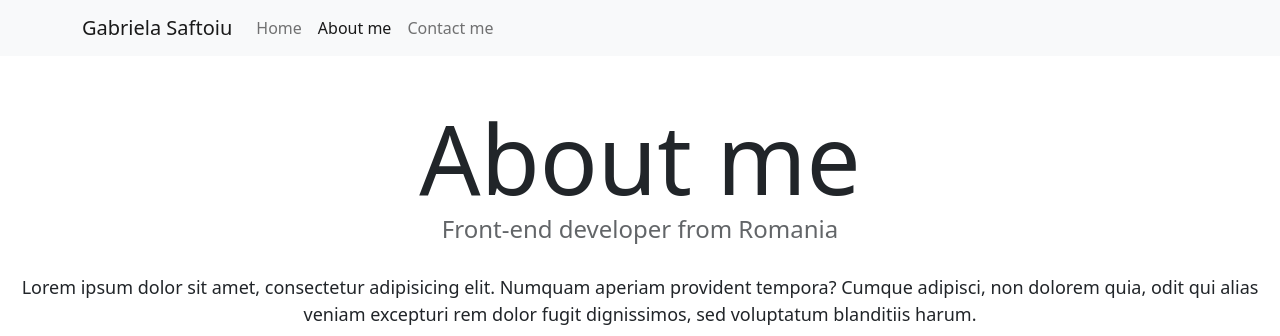
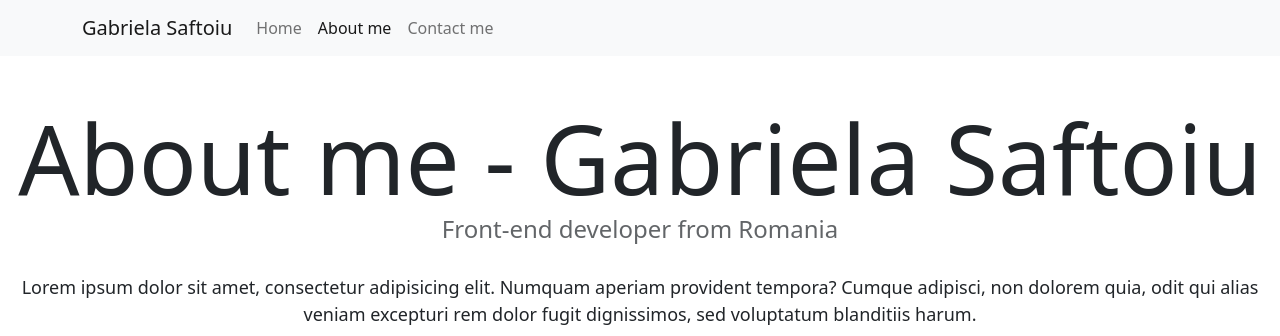
Before and after one commit to Gabri-Sa/gabriela-saftoiu, a plain HTML site: page about.html in a window 1280 px wide. Shown: the top 336 px of the page. Drawn offline with nearby package versions, Linux system fonts and the light colour scheme.

Commit message:
amended h1

```diff
--- a/about.html
+++ b/about.html
@@ -38,7 +38,7 @@
       </div>
     </div>
   </nav>
-  <h1 class="text-center">About me</h1>
+  <h1 class="text-center">About me - Gabriela Saftoiu</h1>
   <h3 class="text-center">Front-end developer from Romania</h3>
   <div class="about-paragraphs text-center">
     <p>
```
